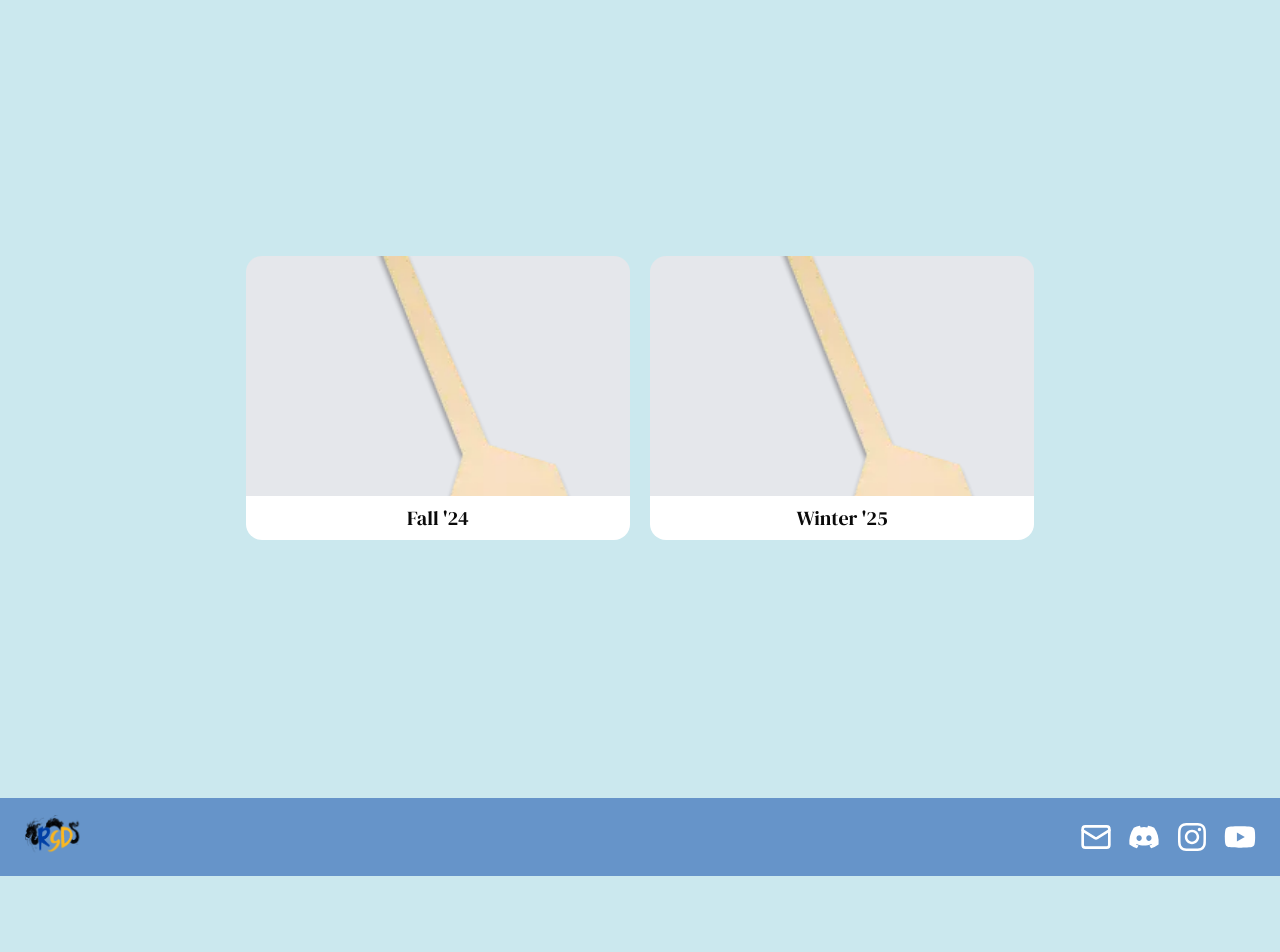
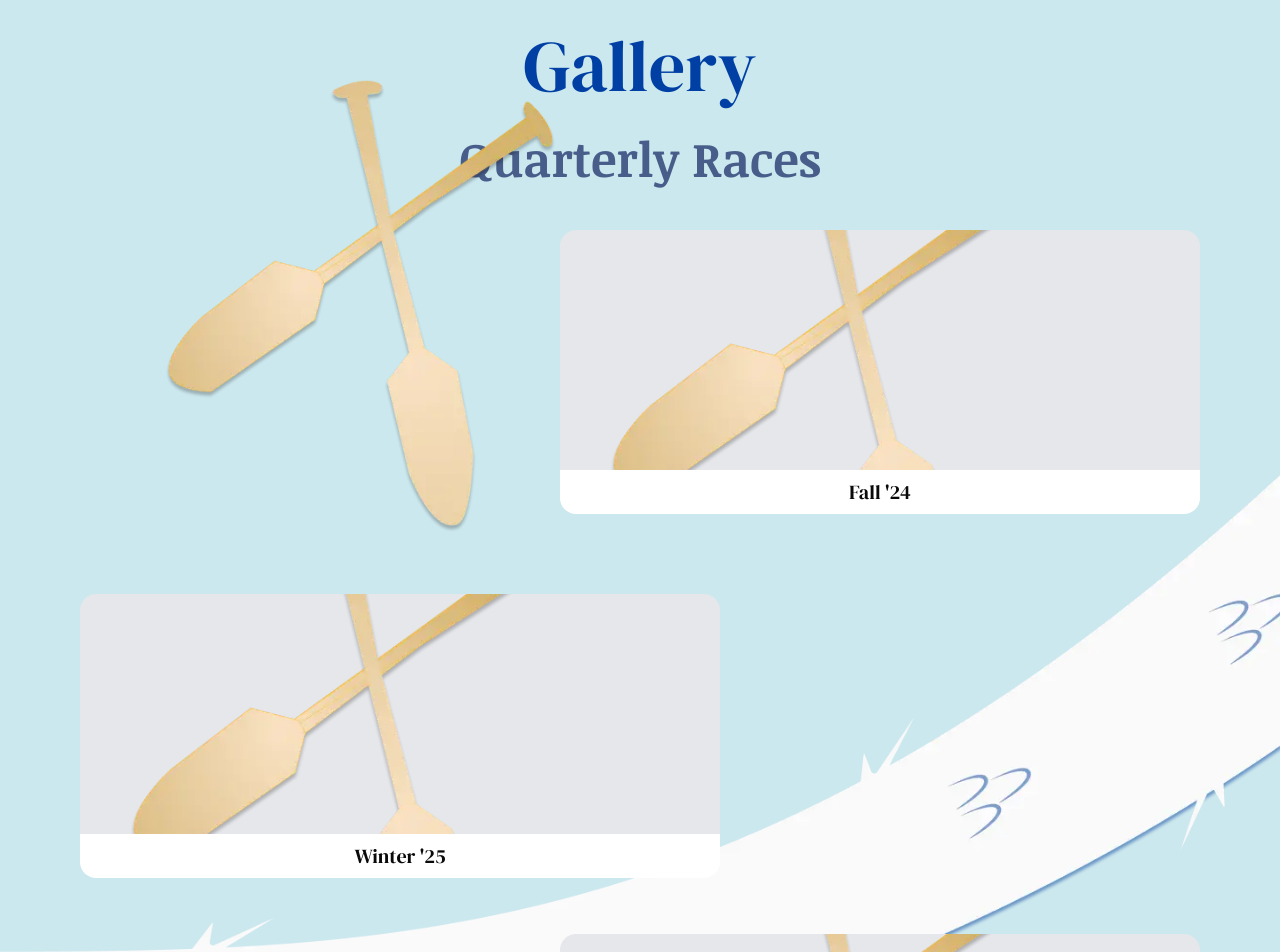
Before and after one commit to acm-ucr/rsd-website, a Next.js app: page /gallery in a window 1280 px wide. Shown: the part 80-1032 px from the top of the page. Before the commit the page ends 956 px from the top, so only its background shows below. Built offline with nearby package versions, Linux system fonts and the light colour scheme.

Commit message:
finished the QuarterlyRaces file with a subtitle both images and the gallery cards using absolute positioning

```diff
--- a/src/app/gallery/page.tsx
+++ b/src/app/gallery/page.tsx
@@ -1,18 +1,10 @@
-import GalleryCard from "@/components/gallery/GalleryCard";
-import Paddle from "@/public/singlePaddle.webp";
+import QuarterlyRaces from "@/components/gallery/QuarterlyRaces";
+import Header from "@/components/Header";
 const Gallery = () => {
   return (
-    <div className="row flex h-screen w-screen items-center justify-center gap-5">
-      <GalleryCard
-        photoName="Fall '24"
-        link="https://en.wikipedia.org/wiki/Paddling"
-        image={Paddle}
-      />
-      <GalleryCard
-        photoName="Winter '25"
-        link="https://en.wikipedia.org/wiki/Paddling"
-        image={Paddle}
-      />
+    <div className="flex w-full flex-col items-center justify-center">
+      <Header text="Gallery" />
+      <QuarterlyRaces />
     </div>
   );
 };
--- a/src/components/gallery/GalleryCard.tsx
+++ b/src/components/gallery/GalleryCard.tsx
@@ -11,7 +11,7 @@ interface GalleryInfo {
 const GalleryCard = ({ photoName, link, image }: GalleryInfo) => {
   return (
     <Link href={link} target="_blank">
-      <div className="font-rsd-alt relative h-60 w-96 flex-col items-center rounded-t-2xl bg-gray-200">
+      <div className="font-rsd-alt relative h-60 w-full flex-col items-center rounded-t-2xl bg-gray-200">
         <Image className="object-cover" src={image} alt="product" fill />
       </div>
       <div className="rounded-b-2xl bg-white p-2 text-center text-xl">
--- a/src/components/gallery/QuarterlyRaces.tsx
+++ b/src/components/gallery/QuarterlyRaces.tsx
@@ -1,5 +1,40 @@
+import GalleryCard from "@/components/gallery/GalleryCard";
+import Paddle from "@/public/doublePaddle.webp";
+import Dragon from "@/public/gallery/dragonBody.webp";
+import Image from "next/image";
+
 const QuarterlyRaces = () => {
-  return <div>QuarterlyRaces</div>;
+  return (
+    <div className="relative w-full pb-[1100px]">
+      {/* Subtitle */}
+      <div className="text-rsd-button-blue font-rsd-alt flex justify-center pb-10 text-5xl font-bold">
+        Quarterly Races
+      </div>
+
+      {/* Image Assets */}
+      <Image
+        src={Dragon}
+        alt="dragon"
+        className="absolute top-80 left-0 w-full"
+      />
+      <Image
+        src={Paddle}
+        alt="double paddle"
+        className="absolute -top-40 left-30 w-145"
+      />
+
+      {/* Gallery Cards */}
+      <div className="absolute top-24 right-20 w-1/2">
+        <GalleryCard photoName="Fall '24" link="" image={Paddle} />
+      </div>
+      <div className="absolute top-115 left-20 w-1/2">
+        <GalleryCard photoName="Winter '25" link="" image={Paddle} />
+      </div>
+      <div className="absolute top-200 right-20 w-1/2">
+        <GalleryCard photoName="Spring '25" link="" image={Paddle} />
+      </div>
+    </div>
+  );
 };
 
 export default QuarterlyRaces;
```
